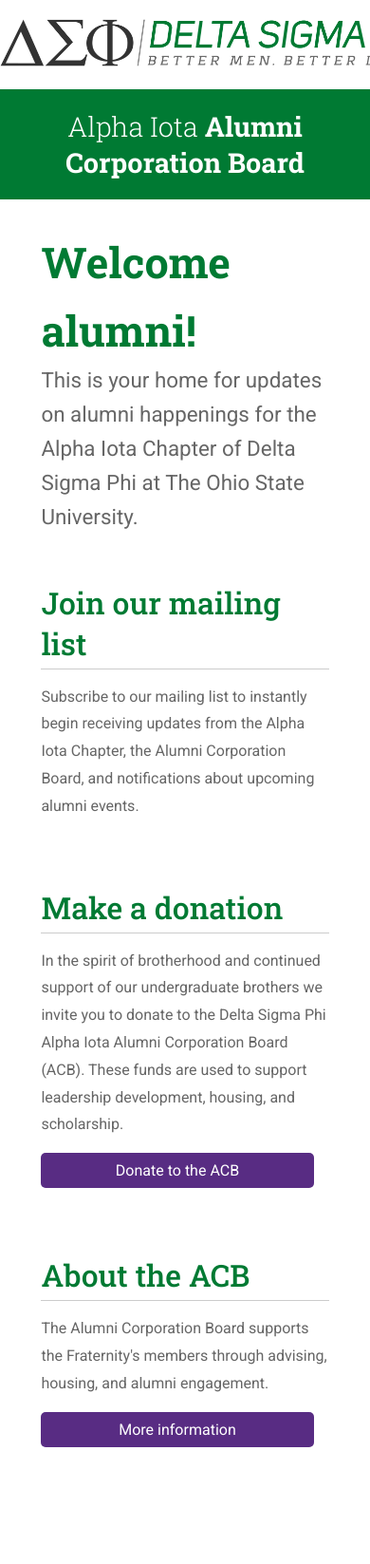
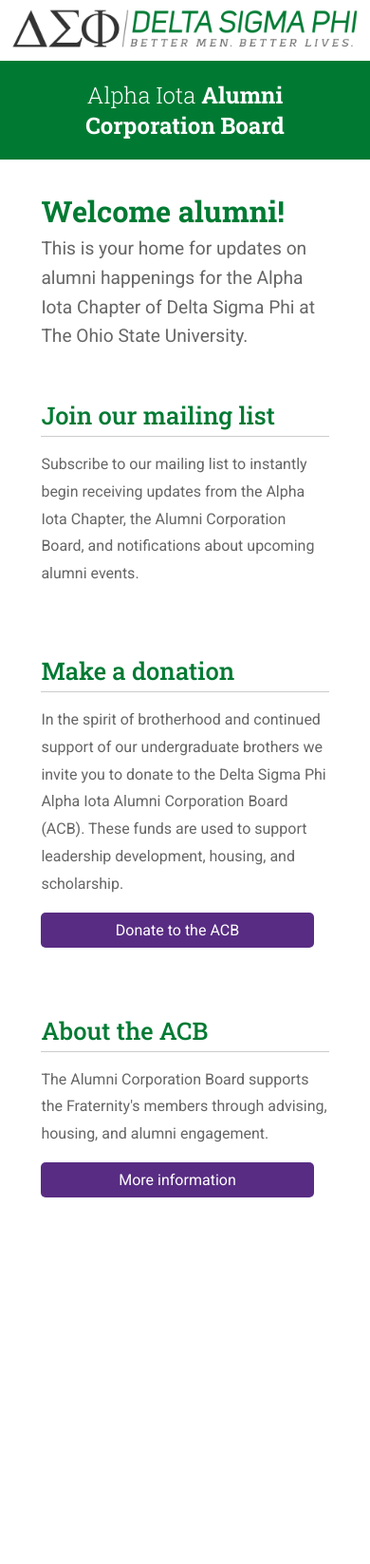
Before and after one commit to justinsoltesz/deltasigosuacb, a Jekyll site: the page built from index.html, in a window 390 px wide. Shown: the whole page at 95% size. Built offline with Jekyll 4.4.1, drawn with Linux system fonts in a browser that asks for light colours; after the commit the page ends 1384 px from its top, so only the background shows below that.

Commit message:
small screen adjustments

```diff
--- a/_sass/layout/_header.scss
+++ b/_sass/layout/_header.scss
@@ -1,6 +1,4 @@
 .heading {
-    // border-top: 5px solid $color-third;
-    // border-bottom: 5px solid $color-third;
     margin: 0 0 30px 0;
     text-align: center;
 
@@ -17,19 +15,36 @@
         width: 455px;
         height: 90px;
 
+        @include bp-small-max {
+            width: 364px;
+            height: 60px;
+            background-image: url(/assets/images/wordmark_40.png);
+            background-repeat: no-repeat;
+            background-position: center;
+        }
+
         .logo-text {
             display: none;
         }
 
         @media all and (-webkit-min-device-pixel-ratio: 2) {
             background-image: url(/assets/images/wordmark_100.png);
-           background-size: 455px 50px;
+            background-size: 455px 50px;
+        }
+
+        @media all and (-webkit-min-device-pixel-ratio: 2) and (max-width: $bp-small) {
+            background-image: url(/assets/images/wordmark_80.png);
+            background-size: 364px 40px;
         }
 
         .heading__link {
             height: 90px;
             width: 100%;
             display: block;
+
+            @include bp-small-max {
+                height: 60px;
+            }
         }
     }
 
@@ -39,7 +54,11 @@
         margin: 0;
         color: $color-text-invert;
         @include font-roboto-slab($font-weight-light);
-        font-size: 1.8em;
+        font-size: 1.5em;
+
+        @include bp-medium {
+            font-size: 1.8em;
+        }
 
         em {
             @include font-roboto-slab($font-weight-bold);
--- a/_sass/pages/_document.scss
+++ b/_sass/pages/_document.scss
@@ -6,9 +6,13 @@
         @include font-roboto-slab(400);
         padding: 12px 0 6px 0;
         margin: 0 0 16px 0;
-        font-size: 2.5em;
+        font-size: 1.8em;
         color: $color-primary;
         border-bottom: 1px solid $color-border;
+
+        @include bp-medium {
+            font-size: 2.5em;
+        }
     }
 
     h2 {
--- a/_sass/pages/_page.scss
+++ b/_sass/pages/_page.scss
@@ -18,18 +18,26 @@
     }
 
     .page-intro {
-        font-size: 1.4em;
+        font-size: 1.2em;
         line-height: 1.6;
         margin-bottom: 0;
         color: $color-text-primary;
         padding: 0 20px;
 
+        @include bp-medium {
+            font-size: 1.4em;
+        }
+
         &__title {
             font-family: $font-stack-title;
-            font-size: 2em;
+            font-size: 1.6em;
             margin: 0;
             padding: 0;
             color: $color-primary;
+
+            @include bp-medium {
+                font-size: 2em;
+            }
         }
 
         p {
@@ -91,10 +99,15 @@
         &__title {
             margin: 0 0 15px 0;
             font-weight: 900;
+            font-size: 1.6em;
             @include font-roboto-slab(500);
             color: $color-primary;
             padding: 0 0 5px 0;
             border-bottom: 1px solid $color-border;
+
+            @include bp-medium {
+                font-size: 2em;
+            }
         }
 
         &__text {
@@ -239,7 +252,9 @@
     }
 
     &--inline {
-        display: inline-block;
+        @include bp-medium {
+            display: inline-block;
+        }
     }
 
     &__icon {
--- a/_sass/utils/_breakpoints.scss
+++ b/_sass/utils/_breakpoints.scss
@@ -1,6 +1,6 @@
 $bp-large: 900px;
-$bp-medium: 600px;
-$bp-small: 400px;
+$bp-medium: 700px;
+$bp-small: 500px;
 
 @mixin bp-large {
     @media only screen and (min-width: $bp-large) {
```
Also changed, not shown: assets/images/wordmark_40.png (added).
